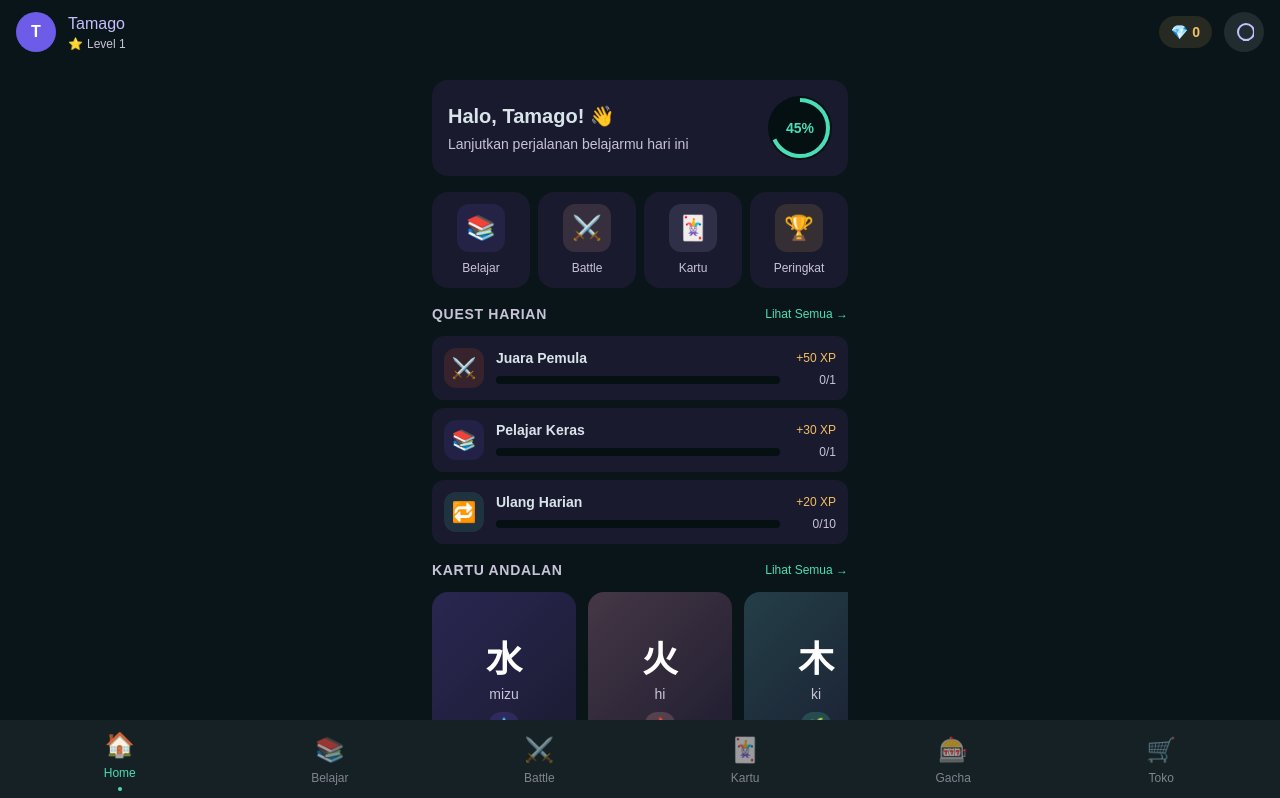
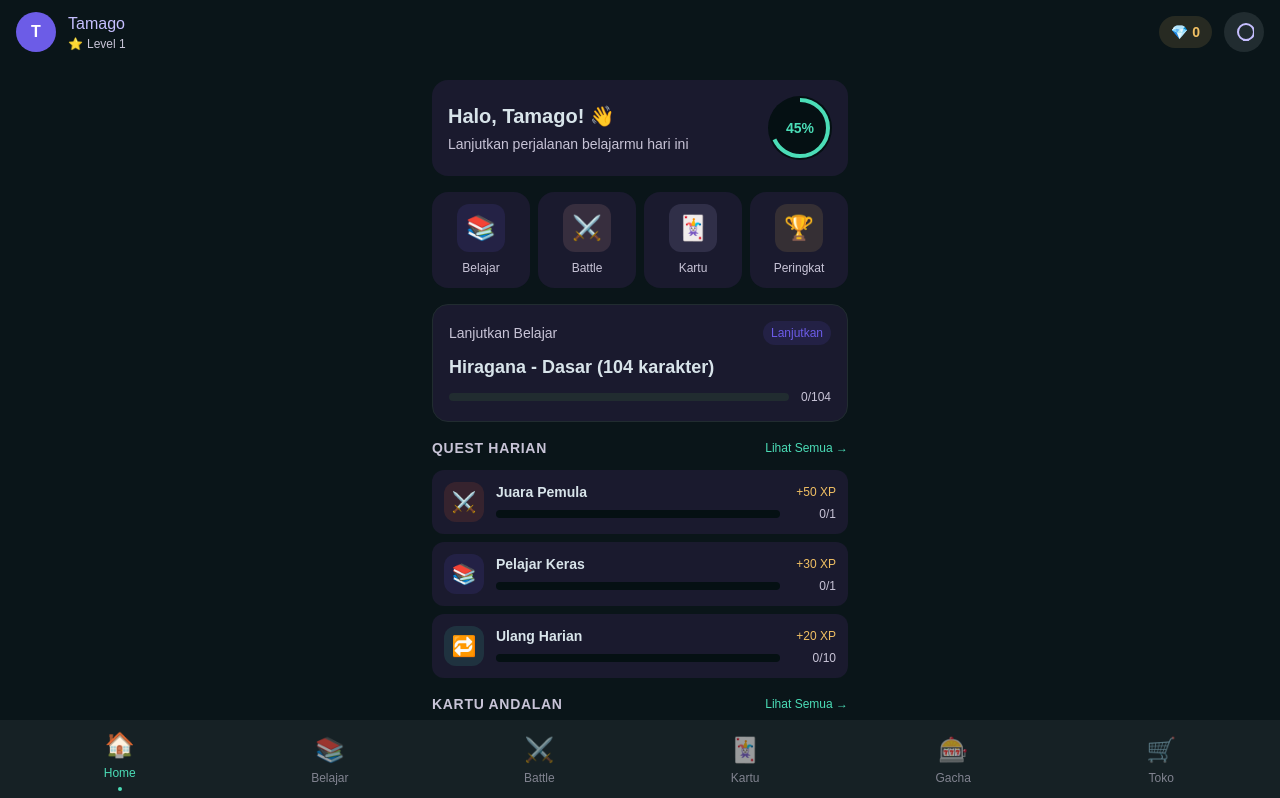
Before and after one commit to tamagoxx/kanjimon, a Next.js app: page / in a window 1280 px wide. Shown: the top 798 px of the page. Built offline with nearby package versions, Linux system fonts and the light colour scheme.

Commit message:
Integrate user profile and learning progress into home dashboard - dynamic username from authStore, real hiragana/katakana progress, continue learning card

```diff
--- a/src/app/page.tsx
+++ b/src/app/page.tsx
@@ -6,6 +6,7 @@ import Link from 'next/link';
 import { useRouter, usePathname } from 'next/navigation';
 import { useCollectionStore } from '@/store/collectionStore';
 import { useAuthStore } from '@/store/authStore';
+import { useLearningProgressStore } from '@/store/learningProgressStore';
 
 const QUEST_ICONS: Record<string, string> = {
   BATTLE: '⚔️',
@@ -241,6 +242,22 @@ function QuickAction({ icon, label, color, route }: { icon: string; label: strin
 export default function HomePage() {
   const router = useRouter();
   const dailyQuests = useCollectionStore(s => s.dailyQuests);
+  const user = useAuthStore(s => s.user);
+  const hiraganaProgress = useLearningProgressStore(s => s.getModuleProgress)('hiragana');
+  const katakanaProgress = useLearningProgressStore(s => s.getModuleProgress)('katakana');
+
+  const displayName = user?.username || 'Tamago';
+  const userLevel = user?.level || 1;
+  const totalXP = user?.xp || 0;
+  const xpPerLevel = 1000;
+  const levelProgress = totalXP > 0 ? (totalXP % xpPerLevel) / xpPerLevel * 100 : 0;
+
+  // Determine active module for continue learning card
+  const activeModule = hiraganaProgress.learned > 0
+    ? { id: 'hiragana', name: 'Hiragana', subtitle: 'Dasar', icon: 'あ', progress: hiraganaProgress }
+    : katakanaProgress.learned > 0
+    ? { id: 'katakana', name: 'Katakana', subtitle: 'Dasar', icon: 'ア', progress: katakanaProgress }
+    : { id: 'hiragana', name: 'Hiragana', subtitle: 'Dasar', icon: 'あ', progress: hiraganaProgress };
 
   // Sample cards for featured
   const featuredCards = [
@@ -264,7 +281,7 @@ export default function HomePage() {
           <div className="flex items-center justify-between">
             <div>
               <h1 className="text-xl font-bold text-[#d8e4ea] mb-1">
-                Halo, Tamago! 👋
+                Halo, {displayName}! 👋
               </h1>
               <p className="text-sm text-[#c8c4d7]">
                 Lanjutkan perjalanan belajarmu hari ini
@@ -290,6 +307,35 @@ export default function HomePage() {
           <QuickAction icon="🃏" label="Kartu" color={colors.lightPurple} route="/collection" />
           <QuickAction icon="🏆" label="Peringkat" color={colors.gold} route="/leaderboard" />
         </div>
+
+        {/* Continue Learning Card */}
+        <motion.div
+          initial={{ opacity: 0, y: 10 }}
+          animate={{ opacity: 1, y: 0 }}
+          transition={{ delay: 0.1 }}
+          onClick={() => router.push('/learn')}
+          className="mb-4 p-4 rounded-2xl cursor-pointer"
+          style={{ backgroundColor: colors.cardBg, border: `1px solid ${colors.inputBg}` }}
+        >
+          <div className="flex items-center justify-between mb-2">
+            <span className="text-sm font-medium text-[#c8c4d7]">Lanjutkan Belajar</span>
+            <span className="text-xs px-2 py-1 rounded-full" style={{ backgroundColor: `${colors.brand}20`, color: colors.brand }}>Lanjutkan</span>
+          </div>
+          <p className="text-lg font-bold text-[#d8e4ea]">
+            {activeModule.name} - {activeModule.subtitle} ({activeModule.progress.total} karakter)
+          </p>
+          <div className="mt-2 flex items-center gap-3">
+            <div className="flex-1 h-2 rounded-full overflow-hidden" style={{ backgroundColor: colors.inputBg }}>
+              <div
+                className="h-full rounded-full transition-all duration-500"
+                style={{ width: `${activeModule.progress.percentage}%`, backgroundColor: colors.teal }}
+              />
+            </div>
+            <span className="text-xs text-[#c8c4d7] whitespace-nowrap">
+              {activeModule.progress.learned}/{activeModule.progress.total}
+            </span>
+          </div>
+        </motion.div>
 
         {/* Daily Quests */}
         <div className="mb-4">
```
